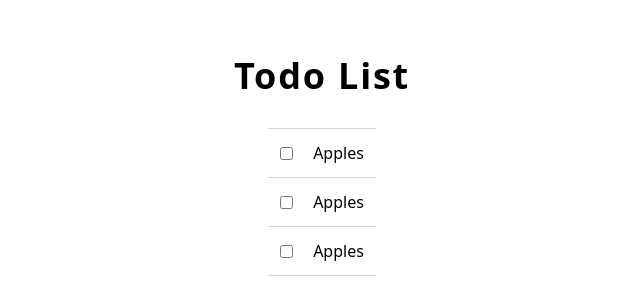
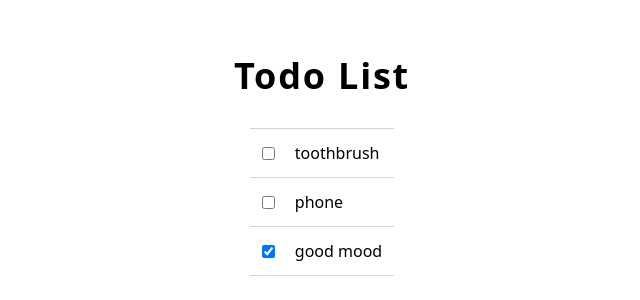
Before and after one commit to WitekG14/Todo-List, a Next.js app: page / in a window 1280 px wide. Shown: the part 234-534 px from the top of the page, without its empty margins (318-958 px from the left). Built offline with nearby package versions, Linux system fonts and the light colour scheme.

Commit message:
Refactor todo item into component

```diff
--- a/package.json
+++ b/package.json
@@ -9,7 +9,7 @@
     "lint": "eslint"
   },
   "dependencies": {
-    "next": "16.1.7",
+    "next": "^16.2.0",
     "react": "19.2.3",
     "react-dom": "19.2.3"
   },
--- a/src/app/page.tsx
+++ b/src/app/page.tsx
@@ -1,3 +1,23 @@
+import TodoItem from "@/components/todo-item";
+
+const testInitialItems = [
+  {
+    name: "toothbrush",
+    checked: false,
+    id: 1,
+  },
+  {
+    name: "phone",
+    checked: false,
+    id: 2,
+  },
+  {
+    name: "good mood",
+    checked: true,
+    id: 3,
+  },
+];
+
 export default function Home() {
   return (
     <main className="flex h-full w-full flex-col items-center justify-center gap-y-8">
@@ -6,18 +26,9 @@ export default function Home() {
       </section>
       <section className="">
         <ul className="border-t border-t-zinc-300">
-          <li className="flex w-full items-center justify-center gap-5 border-b border-b-zinc-300 p-3">
-            <input type="checkbox" />
-            <p>Apples</p>
-          </li>
-          <li className="flex w-full items-center justify-center gap-5 border-b border-b-zinc-300 p-3">
-            <input type="checkbox" />
-            <p>Apples</p>
-          </li>
-          <li className="flex w-full items-center justify-center gap-5 border-b border-b-zinc-300 p-3">
-            <input type="checkbox" />
-            <p>Apples</p>
-          </li>
+          {testInitialItems.map((item) => (
+            <TodoItem item={item} key={item.id} />
+          ))}
         </ul>
       </section>
     </main>
--- /dev/null
+++ b/src/components/todo-item.tsx
@@ -0,0 +1,10 @@
+function TodoItem({ item }) {
+  return (
+    <li className="flex w-full items-center gap-5 border-b border-b-zinc-300 p-3">
+      <input type="checkbox" checked={item.checked} />
+      <p>{item.name}</p>
+    </li>
+  );
+}
+
+export default TodoItem;
```
Also changed, not shown: 1 other file (tests, documents, lock files or other folders).
